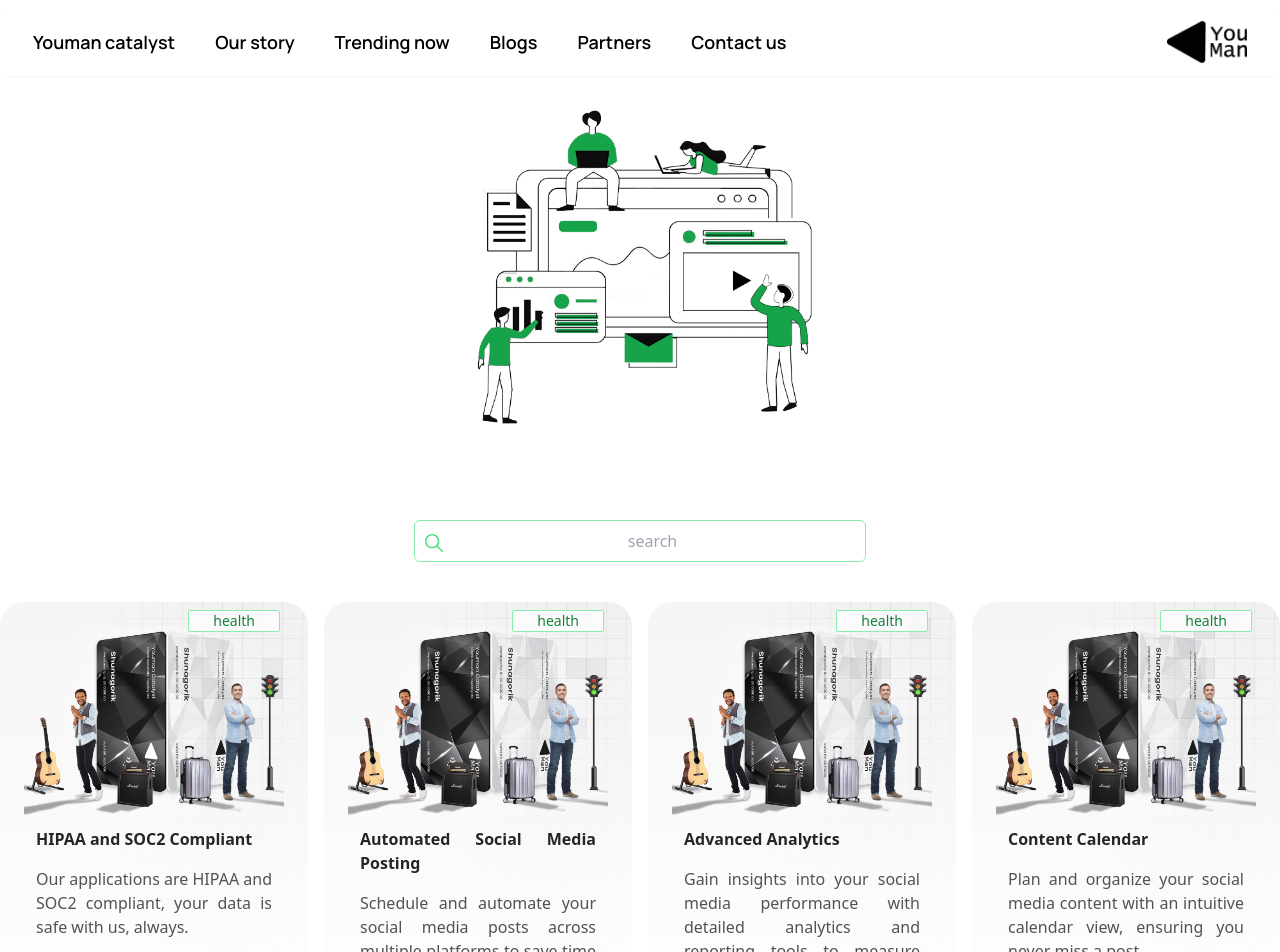
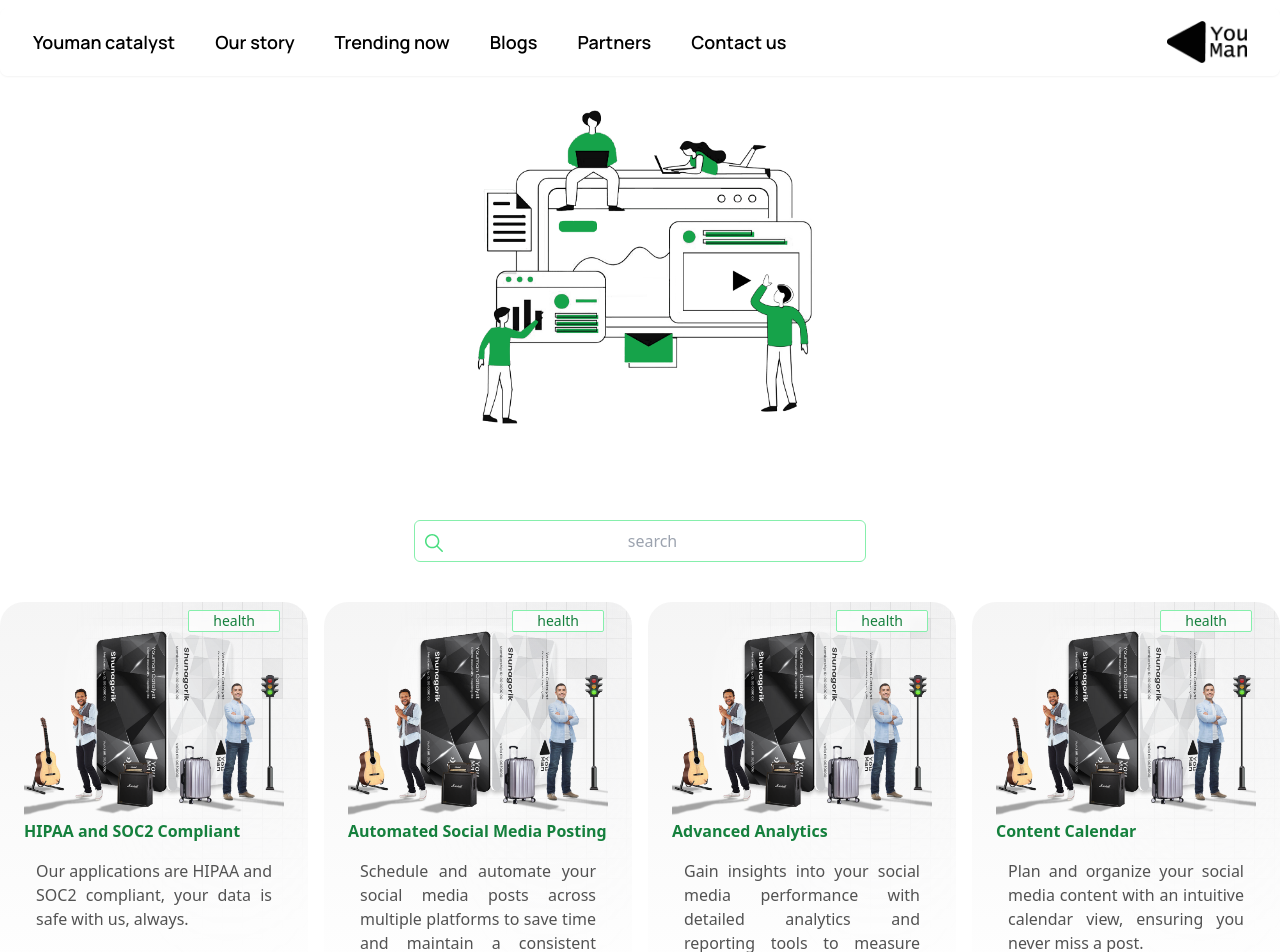
Before and after one commit to mr-touhed/youman_web, a Next.js app: page /blogs in a window 1280 px wide. Shown: the top 952 px of the page. Built offline with nearby package versions, Linux system fonts and the light colour scheme.

Commit message:
change blog heading title color

```diff
--- a/src/app/blogs/_components/BlogSection.jsx
+++ b/src/app/blogs/_components/BlogSection.jsx
@@ -47,10 +47,10 @@ export function BlogSection() {
 
             <Grid size={20} />
             <Image src="/images/banner_img.png" alt="" width={600} height={400} className=""/>
-            <p
-              className="text-base font-bold text-neutral-800 dark:text-white relative z-20">
+            <h3
+              className="text-base font-bold text-green-700  dark:text-white relative z-20">
               {feature.title}
-            </p>
+            </h3>
             <p
               className="text-neutral-600 dark:text-neutral-400 mt-4 text-base font-normal relative z-20">
               {feature.description}
```
Also changed, not shown: src/app/trending-now/_components/EventCard.jsx (+0 -13 lines).
